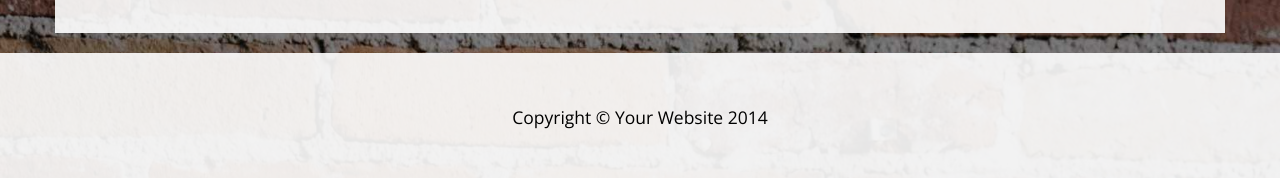
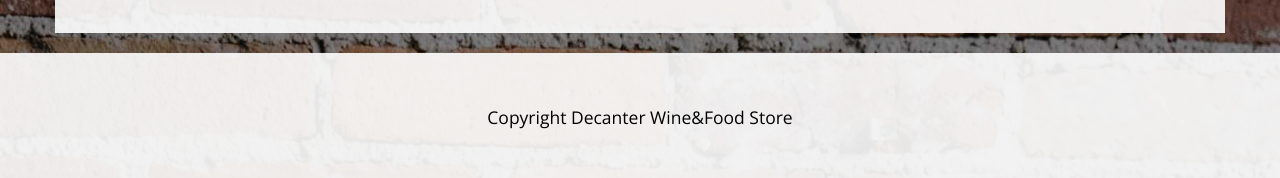
Before and after one commit to decanter/decanter.github.io, a Jekyll site: the page built from index.html, in a window 1280 px wide. Shown: the part 1828-2006 px from the top of the page. Built offline with Jekyll 4.4.1, drawn with Linux system fonts in a browser that asks for light colours.

Commit message:
Change Copyright

```diff
--- a/_includes/footer.html
+++ b/_includes/footer.html
@@ -2,7 +2,7 @@
     <div class="container">
         <div class="row">
             <div class="col-lg-12 text-center">
-                <p>Copyright &copy; Your Website 2014</p>
+                <p>Copyright Decanter Wine&Food Store</p>
             </div>
         </div>
     </div>
```
